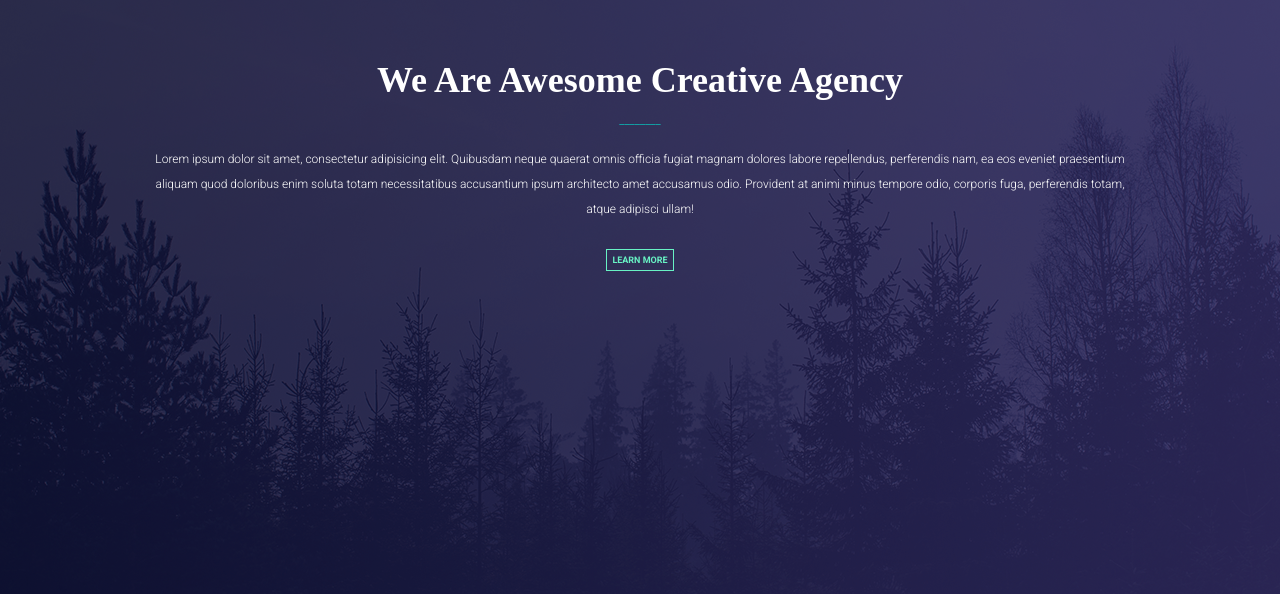
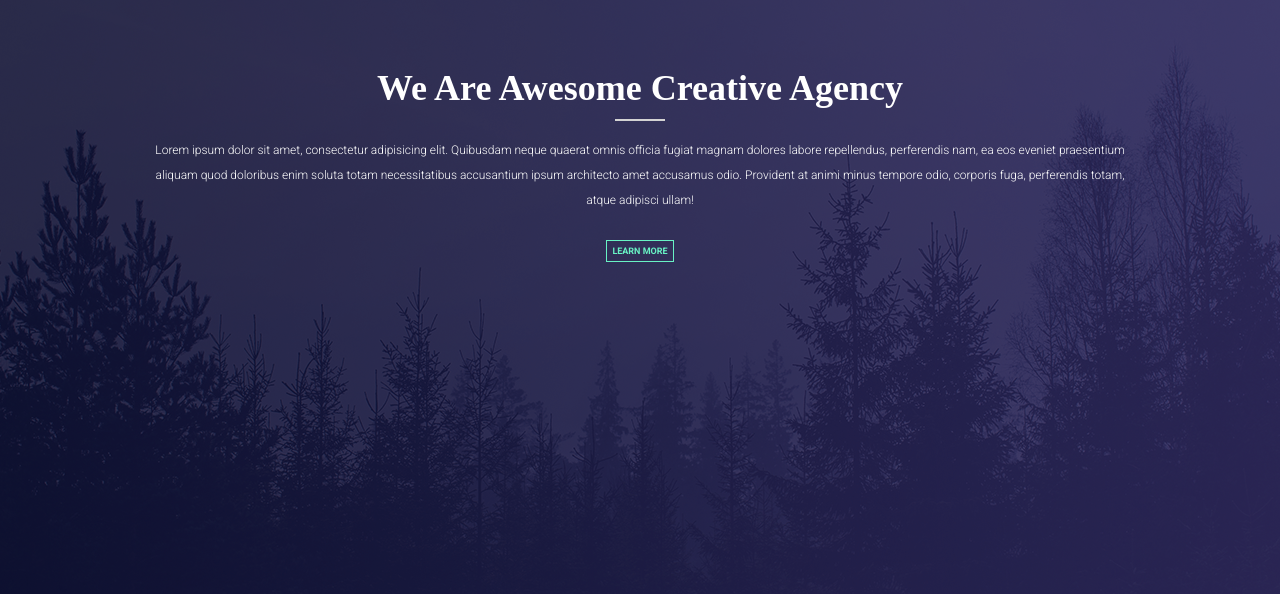
Before and after one commit to HerrQuandt/TajamGroup4, a plain HTML site: page index.html in a window 1280 px wide. Shown: the part 73-667 px from the top of the page. Drawn offline with Linux system fonts and the light colour scheme.

Commit message:
Copied suggestions from Review Comment

```diff
--- a/index.html
+++ b/index.html
@@ -30,7 +30,10 @@
         </nav>
         <header id="home">
             <h1>We Are Awesome Creative Agency</h1>
-            <p class="littleworm">________</p>
+            <!-- <p class="line-bar">________</p> -->
+            <div class="line-bar">
+                <div class="expertise-line"></div>
+            </div>
             <p>Lorem ipsum dolor sit amet, consectetur adipisicing elit. Quibusdam neque quaerat omnis officia fugiat magnam dolores labore repellendus, perferendis nam, ea eos eveniet praesentium aliquam quod doloribus enim soluta totam necessitatibus accusantium ipsum architecto amet accusamus odio. Provident at animi minus tempore odio, corporis fuga, perferendis totam, atque adipisci ullam!</p>
             <button class="learnMoreButton">LEARN MORE</button>
         </header>
--- a/styles.css
+++ b/styles.css
@@ -75,10 +75,10 @@ nav {
 }
 #home h1 {
 }
-.littleworm {
+#home .line-bar {
     /* padding-top: 3px;
     padding-bottom: 3px; */
-    color: #00e0d0;
+    color: #655B80;
     justify-content: center;
 }
 #home p {
```
